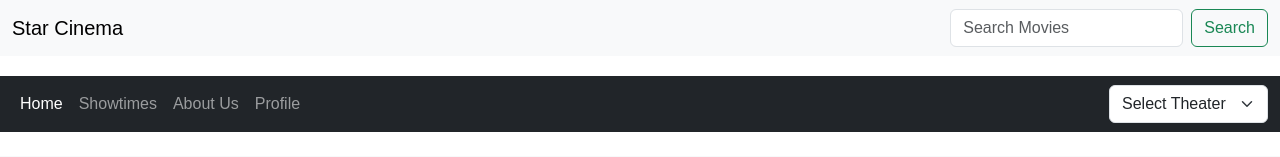
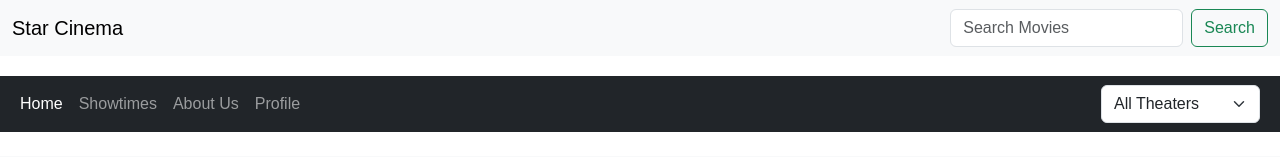
Before and after one commit to krishna3052002/Star_cinema, a Django app: page / in a window 1280 px wide. Shown: the top 157 px of the page. Run offline with Django 5.2, Linux system fonts and the light colour scheme; tables that the repository leaves empty hold one stand-in row (values such as "Sample post"); grey boxes marked "Sample" are stand-in pictures.

Commit message:
Fifth Commit

```diff
--- a/star_cinema_app/templates/star_cinema_app/home.html
+++ b/star_cinema_app/templates/star_cinema_app/home.html
@@ -31,14 +31,17 @@
             <li class="nav-item"><a class="nav-link" href="#">About Us</a></li>
             <li class="nav-item"><a class="nav-link" href="#">Profile</a></li>
         </ul>
-        <form class="d-flex">
-            <select class="form-select" aria-label="Select Theater">
-                <option selected>Select Theater</option>
+        <form class="d-flex" method="get" action="{% url 'home' %}">
+            <select class="form-select me-2" name="theater_id" onchange="this.form.submit()">
+                <option value="">All Theaters</option>
                 {% for theater in theaters %}
-                    <option value="{{ theater.0 }}">{{ theater.1 }}</option>
+                    <option value="{{ theater.0 }}" {% if theater.0|stringformat:"s" == request.GET.theater_id %}selected{% endif %}>
+                        {{ theater.1 }}
+                    </option>
                 {% endfor %}
             </select>
         </form>
+
     </div>
 </nav>
 
@@ -85,6 +88,7 @@
                     </div>
                 </div>
             </div>
+
             {% empty %}
             <p class="text-center">No movies available.</p>
             {% endfor %}
--- a/star_cinema_app/views.py
+++ b/star_cinema_app/views.py
@@ -2,18 +2,28 @@ from django.db import connection
 from django.shortcuts import render
 
 def home(request):
+    theater_id = request.GET.get('theater_id')
+
     with connection.cursor() as cursor:
-        # Fetch all theaters
         cursor.execute("SELECT id, name FROM star_cinema_app_theater")
         theaters = cursor.fetchall()
 
-        # Fetch movies with show details
-        cursor.execute("""
-            SELECT m.id, m.title, m.genre, m.poster_image, t.name AS theater_name, s.show_time
-            FROM star_cinema_app_movie m
-            JOIN star_cinema_app_show_table s ON m.id = s.movie_id
-            JOIN star_cinema_app_theater t ON t.id = s.theater_id
-        """)
+        if theater_id:
+            cursor.execute("""
+                SELECT m.id, m.title, m.genre, m.poster_image, t.name AS theater_name, s.show_time
+                FROM star_cinema_app_movie m
+                JOIN star_cinema_app_show_table s ON m.id = s.movie_id
+                JOIN star_cinema_app_theater t ON t.id = s.theater_id
+                WHERE t.id = %s
+            """, [theater_id])
+        else:
+            cursor.execute("""
+                SELECT m.id, m.title, m.genre, m.poster_image, t.name AS theater_name, s.show_time
+                FROM star_cinema_app_movie m
+                JOIN star_cinema_app_show_table s ON m.id = s.movie_id
+                JOIN star_cinema_app_theater t ON t.id = s.theater_id
+            """)
+
         movies = cursor.fetchall()
 
     context = {
```
Also changed, not shown: StarCinemaProject/urls.py (line endings or trailing spaces), static/movies/twelve_fail.jpg (renamed from media/movies/twelve_fail.jpg).
